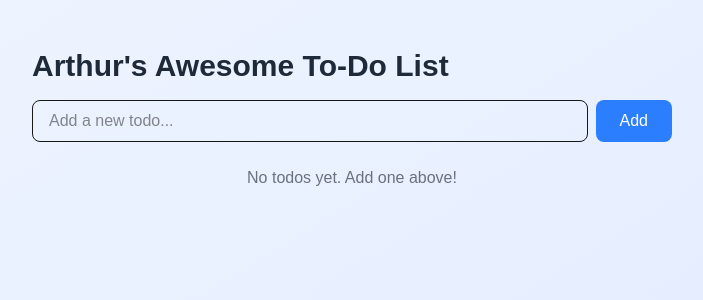
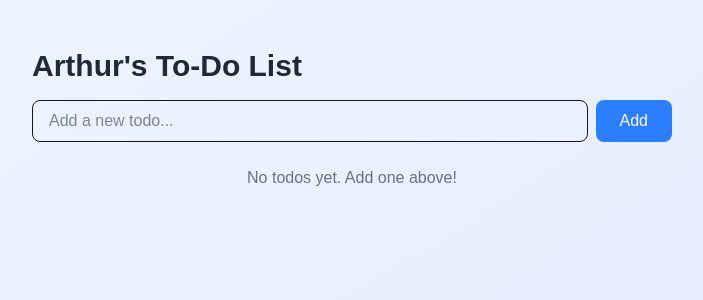
Before and after one commit to arthurleung/todo-list-app, a Next.js app: page / in a window 1280 px wide. Shown: the top 300 px of the page, without its empty margins (288-991 px from the left). Built offline with nearby package versions, Linux system fonts and the light colour scheme.

Commit message:
Fix ESLint error by replacing apostrophe with HTML entity

```diff
--- a/src/app/components/TodoList.tsx
+++ b/src/app/components/TodoList.tsx
@@ -38,7 +38,7 @@
   return (
     <div className="max-w-2xl mx-auto p-4">
       <div className="mb-6">
-        <h1 className="text-3xl font-bold text-gray-800 mb-4">Arthur's Awesome To-Do List</h1>
+        <h1 className="text-3xl font-bold text-gray-800 mb-4">Arthur&apos;s To-Do List</h1>
         <div className="flex gap-2">
           <input
             type="text"
```
